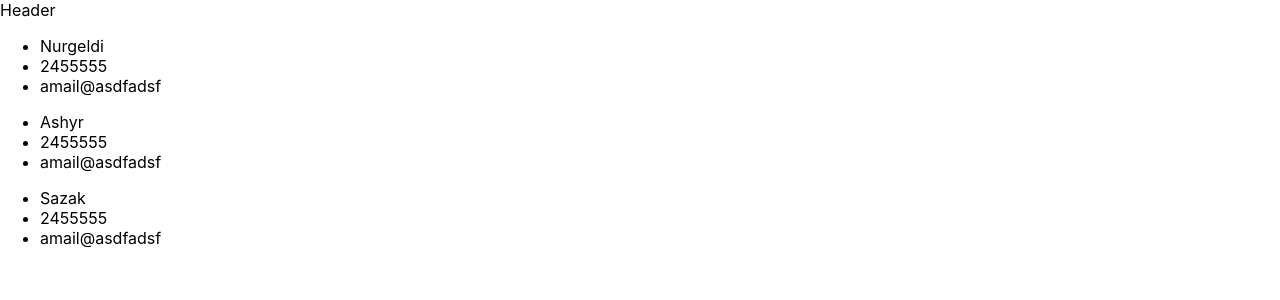
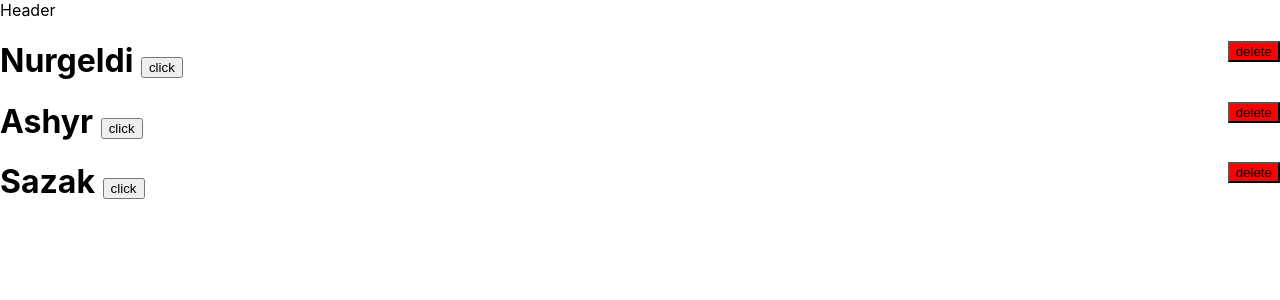
Before and after one commit to notimetohaste/emiton-taslama, a React (Create React App) app: page / in a window 1280 px wide. Shown: the top 300 px of the page. Built offline with nearby package versions, Linux system fonts and the light colour scheme.

Commit message:
Context.js

```diff
--- a/public/index.html
+++ b/public/index.html
@@ -15,6 +15,9 @@
       user's mobile device or desktop. See https://developers.google.com/web/fundamentals/web-app-manifest/
     -->
     <link rel="manifest" href="%PUBLIC_URL%/manifest.json" />
+
+
+
     <!--
       Notice the use of %PUBLIC_URL% in the tags above.
       It will be replaced with the URL of the `public` folder during the build.
--- a/src/components/Contact.js
+++ b/src/components/Contact.js
@@ -1,18 +1,50 @@
-import React from 'react'
+import React, { Component } from "react";
 
+class Contact extends Component {
+  constructor() {
+    super();
+    this.state = {
+      showInfo: false,
+    };
+  }
 
-
-function Contact(props) {
-        const {name, phone, email} = props.contact
-        return (
-            <div>
-       <ul>
-           <li>{name}</li>
-           <li>{phone}</li>
-           <li>{email}</li>
-       </ul>
-    </div>
-  )
+  showClick = (e) => {
+    this.setState({
+      showInfo: !this.state.showInfo,
+    });
+  };
+  deleteContact = () => {};
+  render() {
+    //Destructoring
+    const { name, phone, email } = this.props.contact;
+    const { showInfo } = this.state;
+    return (
+      <div>
+        <h1>
+          {name}{" "}
+          <button style={{ cursor: "pointer" }} onClick={this.showClick}>
+            click
+          </button>
+          <button
+            style={{
+              cursor: "pointer",
+              float: "right",
+              backgroundColor: "red",
+            }}
+            onClick={this.deleteContact}
+          >
+            delete
+          </button>
+        </h1>
+        {showInfo ? (
+          <ul>
+            <li>Phone number: {phone}</li>
+            <li>Email address: {email}</li>
+          </ul>
+        ) : null}
+      </div>
+    );
+  }
 }
 
-export default Contact
+export default Contact;
--- a/src/components/Contacts.js
+++ b/src/components/Contacts.js
@@ -1,42 +1,24 @@
-import React, {Component} from 'react'
-import Contact from './Contact'
+import React, { Component } from "react";
+import Contact from "./Contact";
+import { Consumer } from "./context";
 
-class Contacts extends  Component {
-constructor(){
-  super()
-  this.state = {
-    contact: [
-      {
-      id: 1,
-      name: "Nurgeldi",
-      phone: "2455555",
-      email: "amail@asdfadsf"
-    },
-    {
-      id: 2,
-      name: "Ashyr",
-      phone: "2455555",
-      email: "amail@asdfadsf"
-    },
-    {
-      id: 3,
-      name: "Sazak",
-      phone: "2455555",
-      email: "amail@asdfadsf"
-    }
-  ]
-}
-}
-render(){
-
-  return(
-    <div>
-     {this.state.contact.map(c => (
-       <Contact key={c.id} contact={c} />
-     ))}
-    </div>
-  )
-}
+class Contacts extends Component {
+  render() {
+    return (
+      <Consumer>
+        {(value) => {
+          const { contacts } = value;
+          return (
+            <React.Fragment>
+              {contacts.map((c) => (
+                <Contact key={c.id} contact={c} />
+              ))}
+            </React.Fragment>
+          );
+        }}
+      </Consumer>
+    );
+  }
 }
 
-export default Contacts
+export default Contacts;
--- /dev/null
+++ b/src/components/context.js
@@ -0,0 +1,38 @@
+import React, { Component } from "react";
+
+const Context = React.createContext();
+
+export class Provider extends Component {
+  state = {
+    contacts: [
+      {
+        id: 1,
+        name: "Nurgeldi",
+        phone: "2455555",
+        email: "amail@asdfadsf",
+      },
+      {
+        id: 2,
+        name: "Ashyr",
+        phone: "2455555",
+        email: "amail@asdfadsf",
+      },
+      {
+        id: 3,
+        name: "Sazak",
+        phone: "2455555",
+        email: "amail@asdfadsf",
+      },
+    ],
+  };
+
+  render() {
+    return (
+      <Context.Provider value={this.state}>
+        {this.props.children}
+      </Context.Provider>
+    );
+  }
+}
+
+export const Consumer = Context.Consumer;
```
Also changed, not shown: src/App.js (+9 -8 lines).
